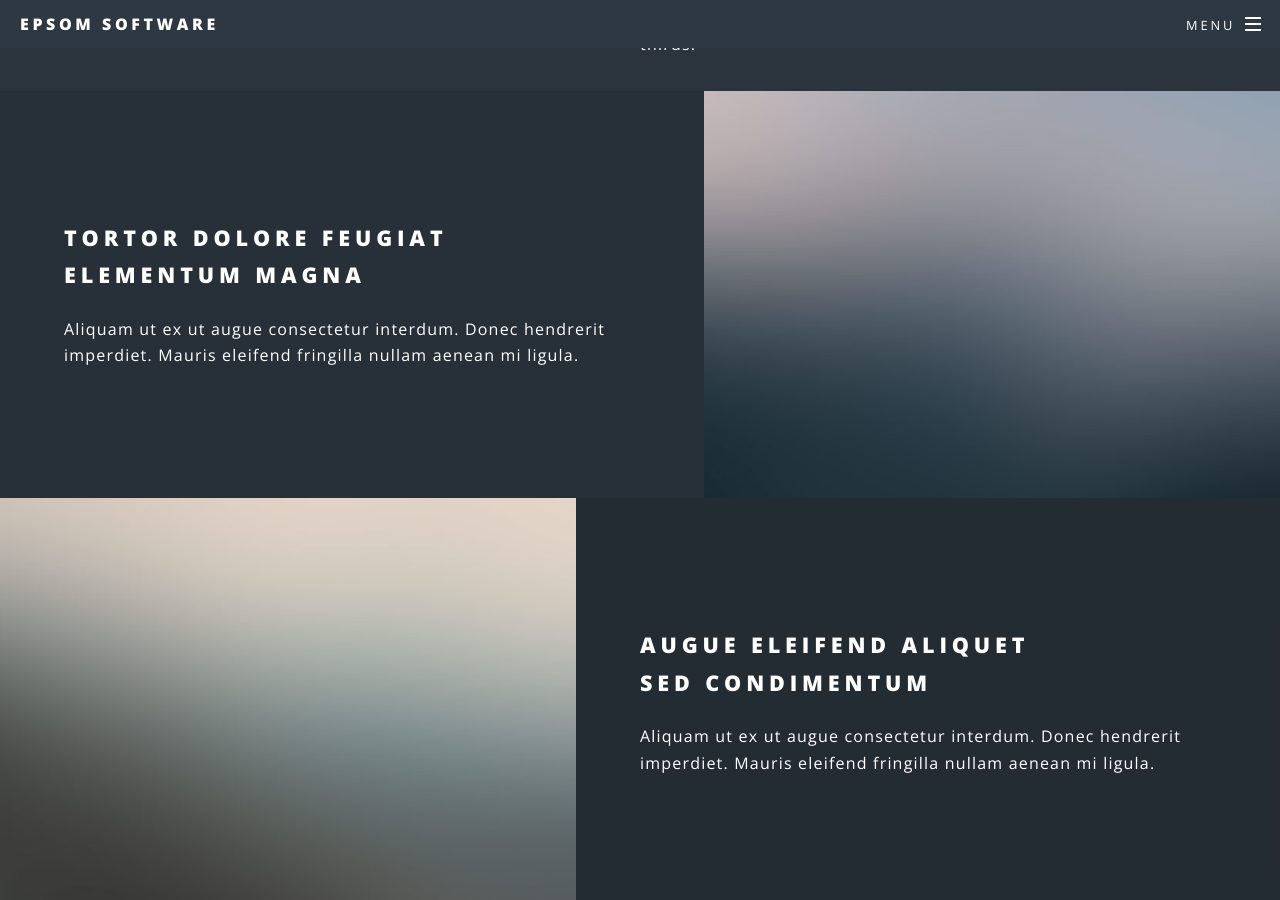
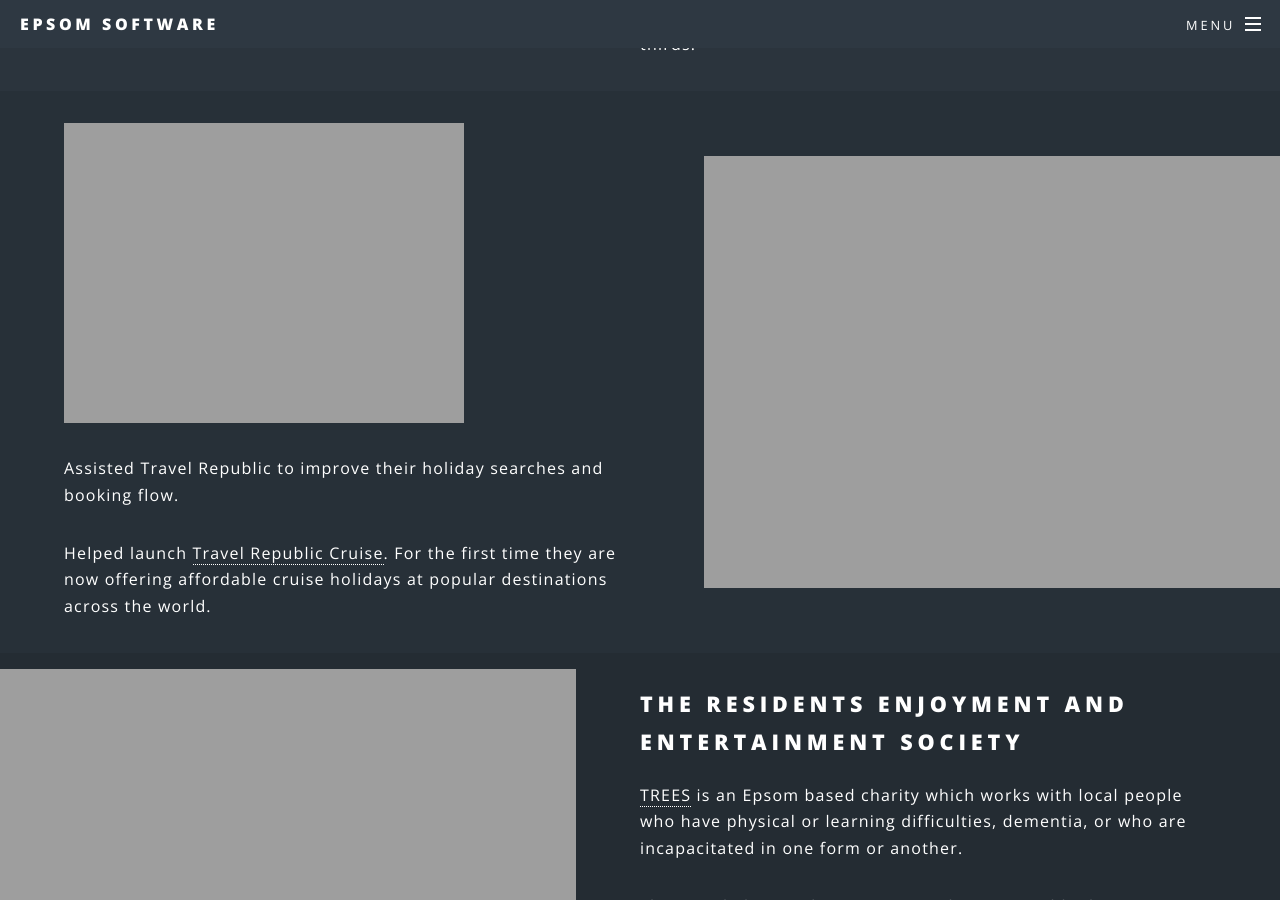
Before and after one commit to epsom-software/pages-test, a Jekyll site: the page built from index.html, in a window 1280 px wide and 900 px high, scrolled down 1919 px. Built offline with Jekyll 4.4.1, drawn with Linux system fonts in a browser that asks for light colours; some of the changed text lies outside the part shown.

Commit message:
no message

```diff
--- a/index.html
+++ b/index.html
@@ -33,7 +33,7 @@ layout: landing
 				<!-- Two -->
 					<section id="two" class="wrapper alt style2">
 						<section class="spotlight">
-							<div class="image"><img src="http://www.epsomsoftware.co.uk/img/portfolio/unippm-screenshot.png" alt="" /></div><div class="content">
+							<div class="image"><img src="http://www.epsomsoftware.co.uk/img/portfolio/unippm-screenshot.png" alt="Universal Music" /></div><div class="content">
 								<h2><img src="http://www.epsomsoftware.co.uk/img/portfolio/Universal.png" /></h2>
 								<p>Helped Universal Music to develop the Digital Asset Management System;
                                    allowing for the organisation of both the music catalogue and client information.</p>
@@ -42,17 +42,44 @@ layout: landing
 							</div>
 						</section>
 						<section class="spotlight">
-							<div class="image"><img src="images/pic02.jpg" alt="" /></div><div class="content">
-								<h2>Tortor dolore feugiat<br />
-								elementum magna</h2>
-								<p>Aliquam ut ex ut augue consectetur interdum. Donec hendrerit imperdiet. Mauris eleifend fringilla nullam aenean mi ligula.</p>
+							<div class="image"><img src="http://www.epsomsoftware.co.uk/img/portfolio/tr-screenshot.png" alt="Travel Republic" /></div><div class="content">
+								<h2><img src="http://www.epsomsoftware.co.uk/img/portfolio/TravelRepublic.png" /></h2>
+								<p>Assisted Travel Republic to improve their holiday searches and booking flow.</p>
+								<p>Helped launch <a href="https://www.travelrepublic.co.uk/blog/travel-republic-cruise">Travel Republic Cruise</a>.
+			                       For the first time they are now offering affordable cruise holidays at popular destinations across the world.</p>
 							</div>
 						</section>
 						<section class="spotlight">
-							<div class="image"><img src="images/pic03.jpg" alt="" /></div><div class="content">
-								<h2>Augue eleifend aliquet<br />
-								sed condimentum</h2>
-								<p>Aliquam ut ex ut augue consectetur interdum. Donec hendrerit imperdiet. Mauris eleifend fringilla nullam aenean mi ligula.</p>
+							<div class="image"><img src="http://www.epsomsoftware.co.uk/img/portfolio/trees-screenshot.png" alt="TREES" /></div><div class="content">
+								<h2>The Residents Enjoyment and Entertainment Society</h2>
+								<p class="lead">
+									<a href="http://www.trees-surrey.org.uk/">TREES</a> is an Epsom based charity which works with local people who have physical or learning difficulties, dementia,
+									or who are incapacitated in one form or another.
+								</p>
+								<p>
+									They needed a simple, attractive website to enable them to publish thier calendar of upcoming events,
+									saving them time and money over printing out leafets every month.
+								</p>
+								<p>
+									They are doing a lot of really great work; running over 100 events every year...
+									from discos, to boat trips on the Thames, to pantomimes.
+								</p>
+							</div>
+						</section>
+						<section class="spotlight">
+							<div class="image"><img src="http://www.epsomsoftware.co.uk/img/portfolio/atom.png" alt="Atom" /></div><div class="content">
+								<h2>ng-case</h2>
+								<p class="lead">
+									Created an open-source package for the popular text editor Atom, which allows developers to work faster with AngularJS.
+								</p>
+								<p>
+									Provides a key binding to switch between the two different formats of directive.<br />
+									E.g. switch between <em>&lt;my-custom-directive&gt;</em> and <em>myCustomDirective</em>.
+								</p>
+								<p class="sub">
+									Available for download from:
+									<strong><a href="https://atom.io/packages/ng-case">Atom.io</a></strong>
+								</p>
 							</div>
 						</section>
 					</section>
```
